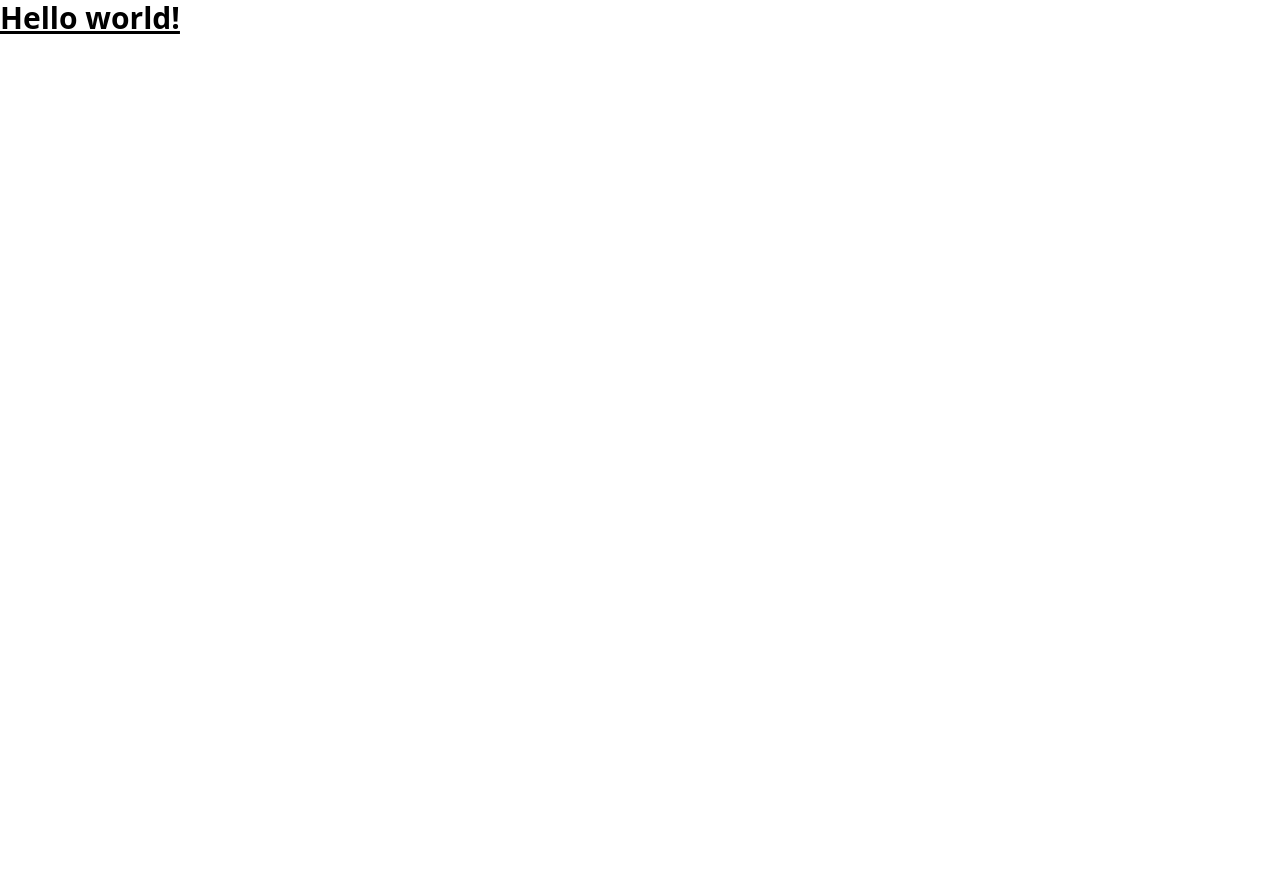
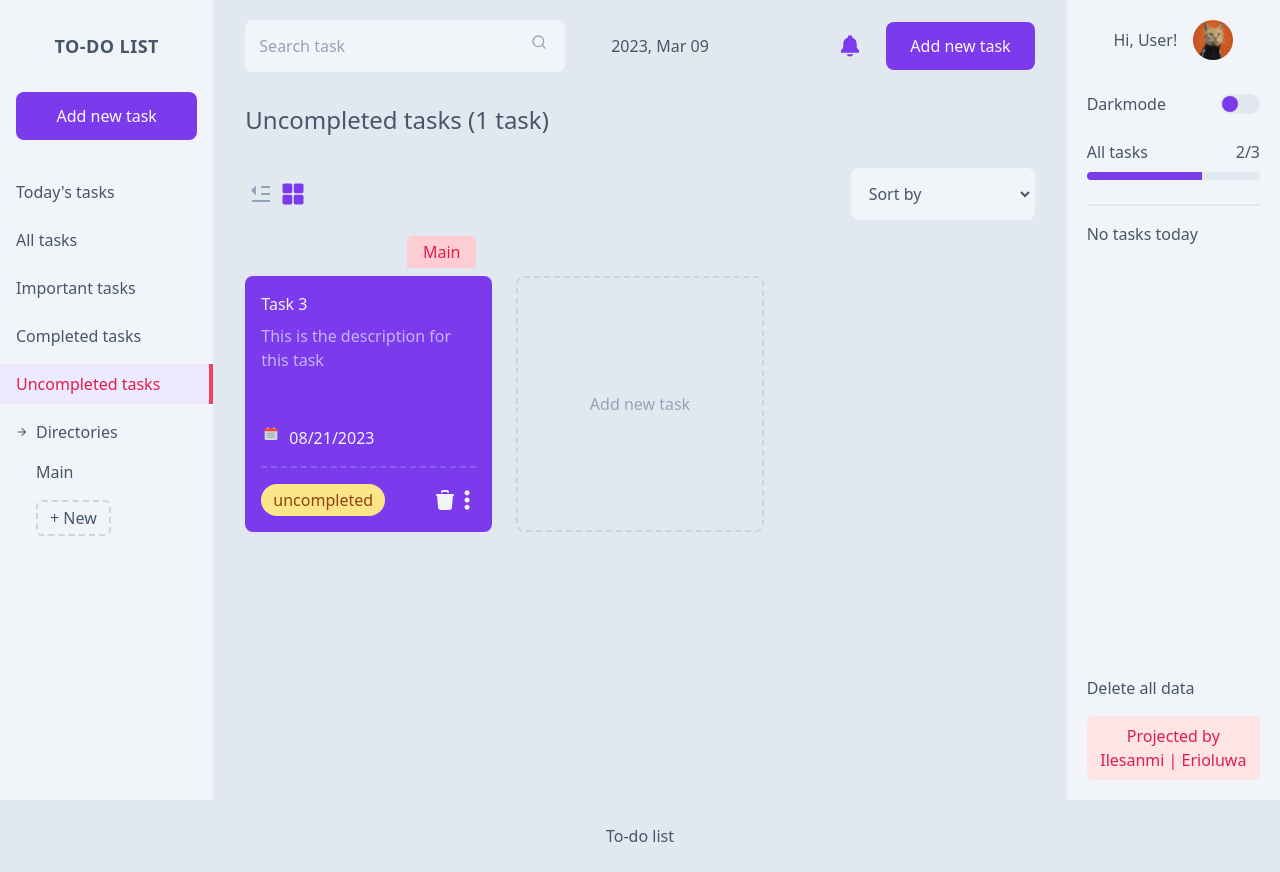
Before and after one commit to Ilesanmi-Erioluwa-Victor/typescript-todolist-react, a React (Create React App) app: page /uncompleted in a window 1280 px wide. Before the commit the page ends 800 px from the top, so only its background shows below. Built offline with nearby package versions, Linux system fonts and the light colour scheme.

Commit message:
got some bugs on codebase

```diff
--- a/src/App.tsx
+++ b/src/App.tsx
@@ -1,13 +1,42 @@
 import React from "react";
+import AccountData from "./components/AccountSection/AccountData";
+import Footer from "components/Footer";
+import Menu from "components/Menu/Menu";
+import TasksSection from "components/TasksSection/TasksSection";
+import ModalCreateTask from "components/Utils/ModalTask";
+import { Task } from "interface";
+import { useAppDispatch, useAppSelector } from "store/hook";
+import { modalActions } from "./store/Modal.store";
+import { tasksActions } from "./store/Tasks.store";
 
-function App() {
+const App: React.FC = () => {
+  const modal = useAppSelector((state) => state.modal);
+
+  const dispatch = useAppDispatch();
+
+  const closeModalCreateTask = () => {
+    dispatch(modalActions.closeModalCreateTask());
+  };
+
+  const createNewTaskHandler = (task: Task) => {
+    dispatch(tasksActions.addNewTask(task));
+  };
+
   return (
-    <div className="App">
-      <header className="App-header">
-        <h1 className="text-3xl font-bold underline">Hello world!</h1>
-      </header>
+    <div className="bg-slate-200 min-h-screen text-slate-600 dark:bg-slate-900 dark:text-slate-400 xl:text-base sm:text-sm text-xs">
+      {modal.modalCreateTaskOpen && (
+        <ModalCreateTask
+          onClose={closeModalCreateTask}
+          nameForm="Add a task"
+          onConfirm={createNewTaskHandler}
+        />
+      )}
+      <Menu />
+      <TasksSection />
+      <Footer />
+      <AccountData />
     </div>
   );
-}
+};
 
 export default App;
--- a/src/components/TasksSection/TaskItem/TaskItem.tsx
+++ b/src/components/TasksSection/TaskItem/TaskItem.tsx
@@ -14,7 +14,7 @@ const TaskItem: React.FC<{ isListInView1: boolean; task: Task }> = ({
         <Link
           to={`/dir/${task.dir}`}
           title={task.dir}
-          className="ml-auto mr-4 w-min whitespace-nowrap overflow-hidden max-w-[10rem] text-center text-ellipsis bg-rose-200 text-rose-600 px-4 py-1 rounded-t-md transition dark:bg-slate-700 dark:text-slate-200 block hover:bg-rose-300 dark:hover:bg-rose-500"
+          className="ml-auto mb-2 mr-4 w-min whitespace-nowrap overflow-hidden max-w-[10rem] text-center text-ellipsis bg-rose-200 text-rose-600 px-4 py-1 rounded-t-md transition dark:bg-slate-700 dark:text-slate-200 block hover:bg-rose-300 dark:hover:bg-rose-500"
         >
           {task.dir}
         </Link>
```
